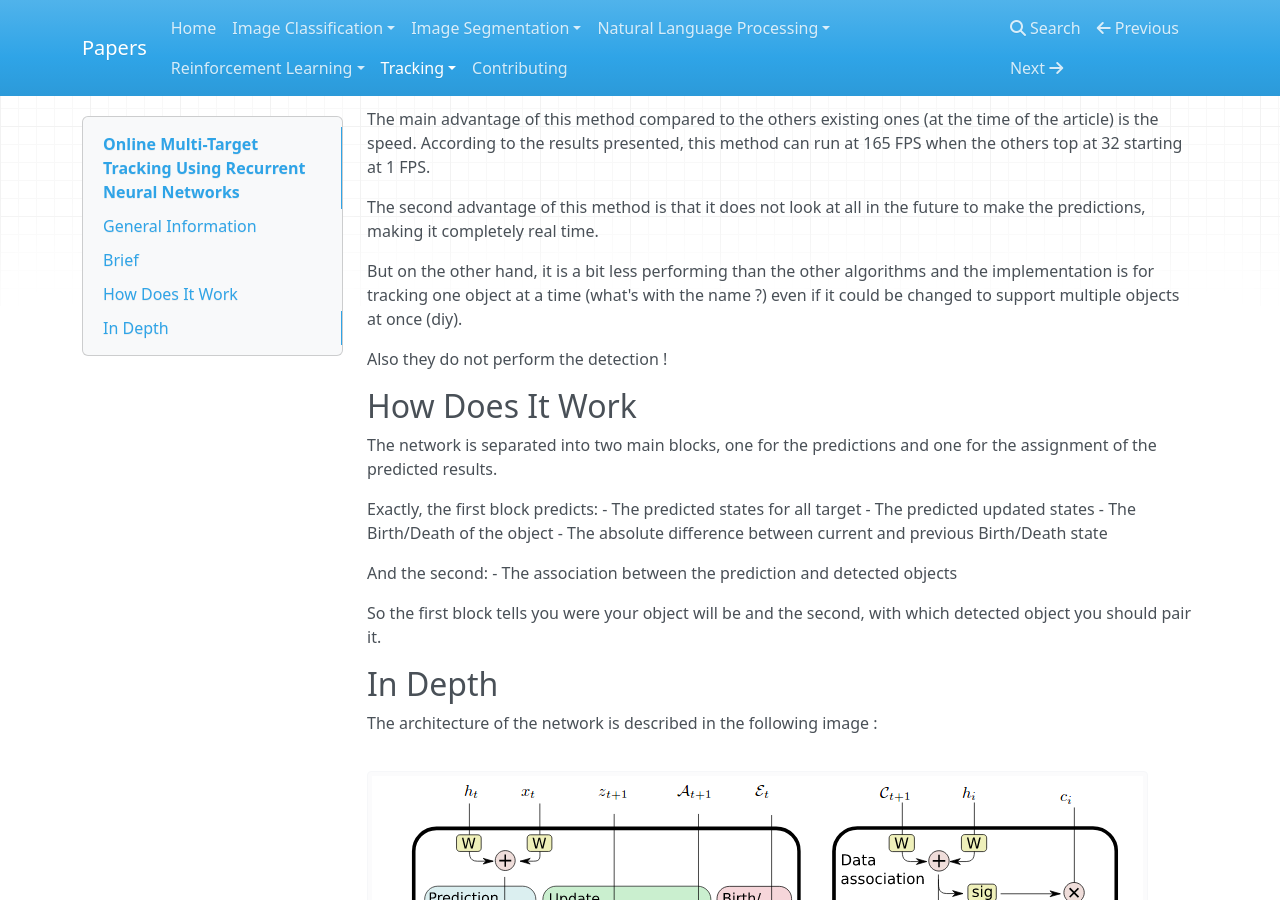
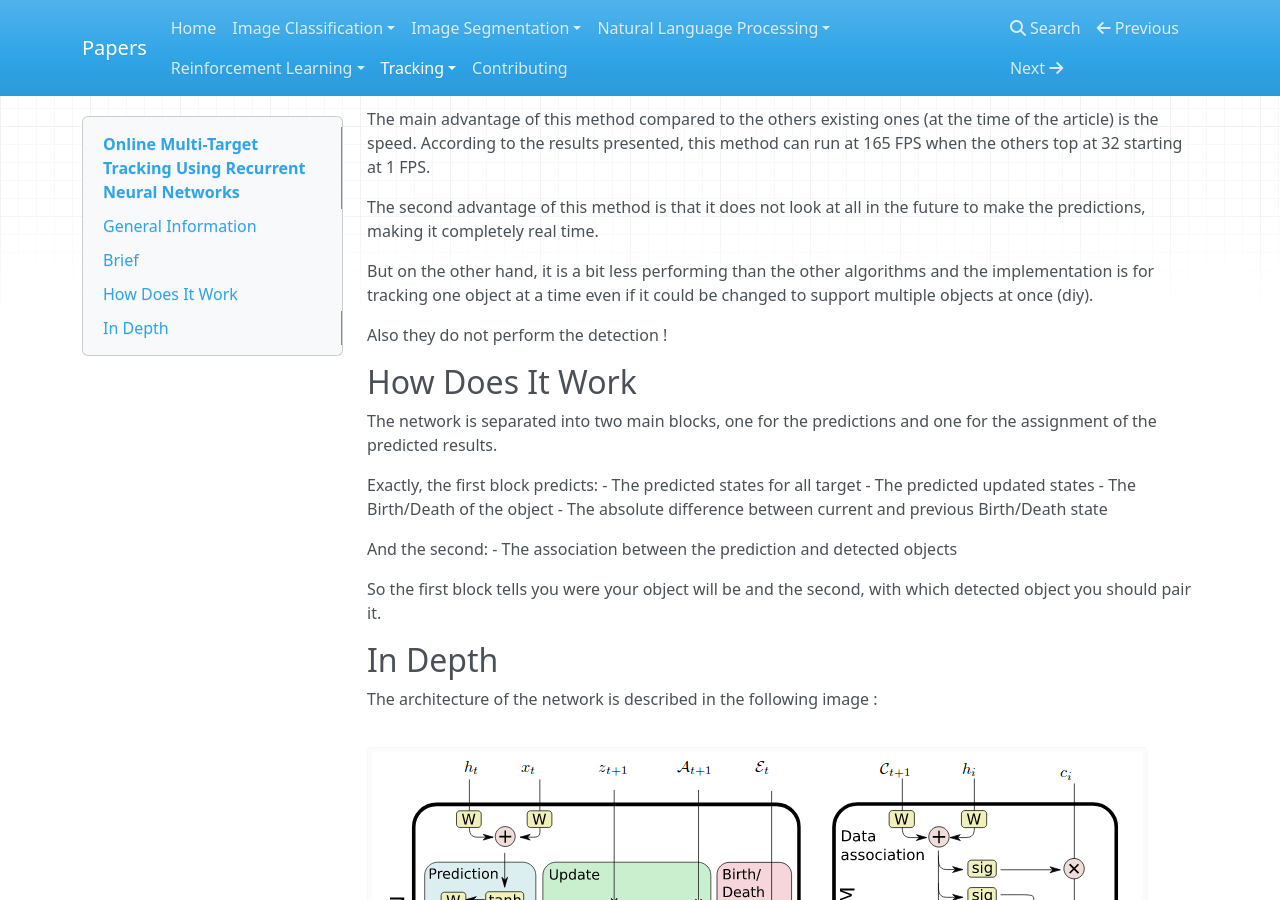
Before and after one commit to D3lt4lph4/papers, an MkDocs documentation site: the page built from docs/tracking/onlinemultitrackingRNN.md, in a window 1280 px wide and 900 px high, scrolled down 435 px. Built offline with MkDocs 1.6.1, drawn with Linux system fonts in a browser that asks for light colours; nearby versions of some CDN libraries; old or Windows-style settings are respelled for this version of MkDocs.

Commit message:
correction of small misunderstanding

```diff
--- a/docs/tracking/onlinemultitrackingRNN.md
+++ b/docs/tracking/onlinemultitrackingRNN.md
@@ -18,7 +18,7 @@ The main advantage of this method compared to the others existing ones (at the t
 
 The second advantage of this method is that it does not look at all in the future to make the predictions, making it completely real time.
 
-But on the other hand, it is a bit less performing than the other algorithms and the implementation is for tracking one object at a time (what's with the name ?) even if it could be changed to support multiple objects at once (diy).
+But on the other hand, it is a bit less performing than the other algorithms and the implementation is for tracking one object at a time even if it could be changed to support multiple objects at once (diy).
 
 Also they do not perform the detection !
 
```
